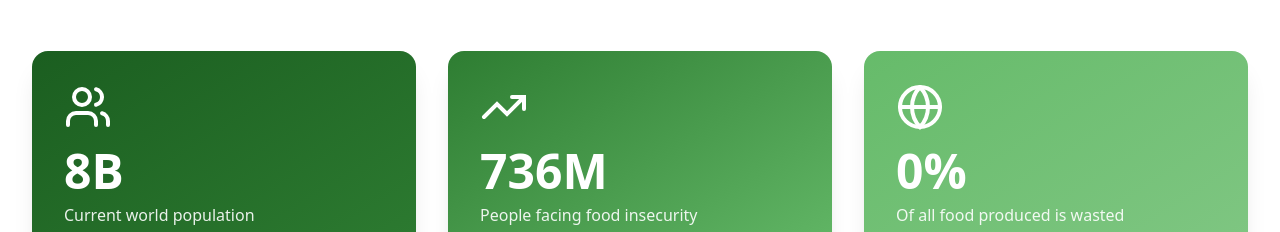
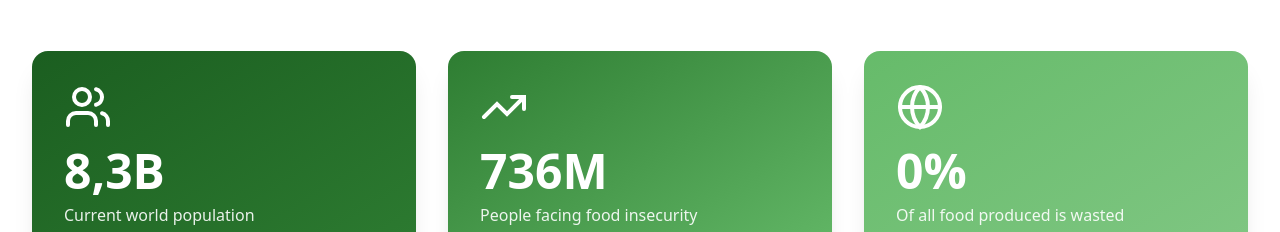
Before and after one commit to RyanDznwsk/Projeto-Final-Ingles, a plain HTML site: page index.html in a window 1280 px wide. Shown: the part 1060-1292 px from the top of the page. Drawn offline with nearby package versions, Linux system fonts and the light colour scheme.

Commit message:
Fix HTML encoding issues in index.html

```diff
--- a/index.html
+++ b/index.html
@@ -83,7 +83,7 @@
                         <li class="card ppl-mundial">
                             <svg class="cards-svg" viewBox="0 0 24 24"><path d="M16 21v-2a4 4 0 0 0-4-4H6a4 4 0 0 0-4 4v2"></path><circle cx="9" cy="7" r="4"></circle><path d="M22 21v-2a4 4 0 0 0-3-3.87"></path><path d="M16 3.13a4 4 0 0 1 0 7.75"></path></svg>
                             <div class="cards-title">
-                                <span class="contador" data-alvo="8,3">0</span>B
+                                <span class="contador" data-alvo="8.3">0</span>B
                             </div>
                             <p>
                                 Current world population
```
